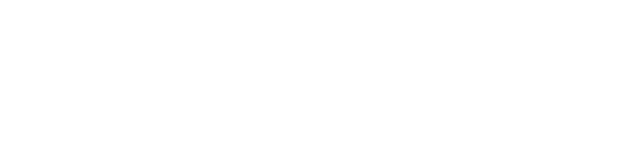
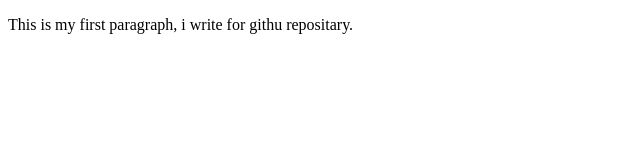
Before and after one commit to Akbarjankhan/myrepo, a plain HTML site: page index.html in a window 1280 px wide. Shown: the whole page, without its empty margins (0-640 px from the left). Drawn offline with Linux system fonts and the light colour scheme.

Commit message:
The first paragraph

```diff
--- a/index.html
+++ b/index.html
@@ -6,6 +6,6 @@
     <title>Document</title>
 </head>
 <body>
-
+    <p>This is my first paragraph, i write for githu repositary.</p>
 </body>
 </html>
```
